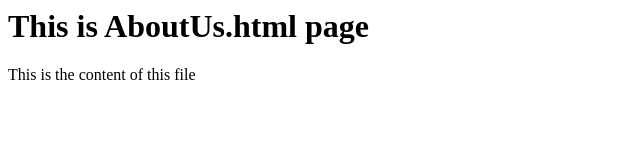
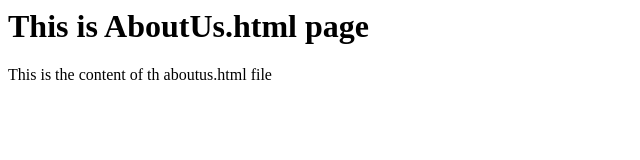
Before and after one commit to yossef-khaled/Express-Node-Module, a website: page Public/aboutus.html in a window 1280 px wide. Shown: the full height of the page, 0-640 px from the left. Drawn offline with Linux system fonts and the light colour scheme.

Commit message:
Slight change on the HTML files.

```diff
--- a/Public/aboutus.html
+++ b/Public/aboutus.html
@@ -2,6 +2,6 @@
     <title>This is aboutUs.html page</title>
     <body>
         <h1>This is AboutUs.html page</h1>
-        <p>This is the content of this file</p>
+        <p>This is the content of th aboutus.html file</p>
     </body>
 </html>
```
Also changed, not shown: Public/index.html (+1 -1 lines).
